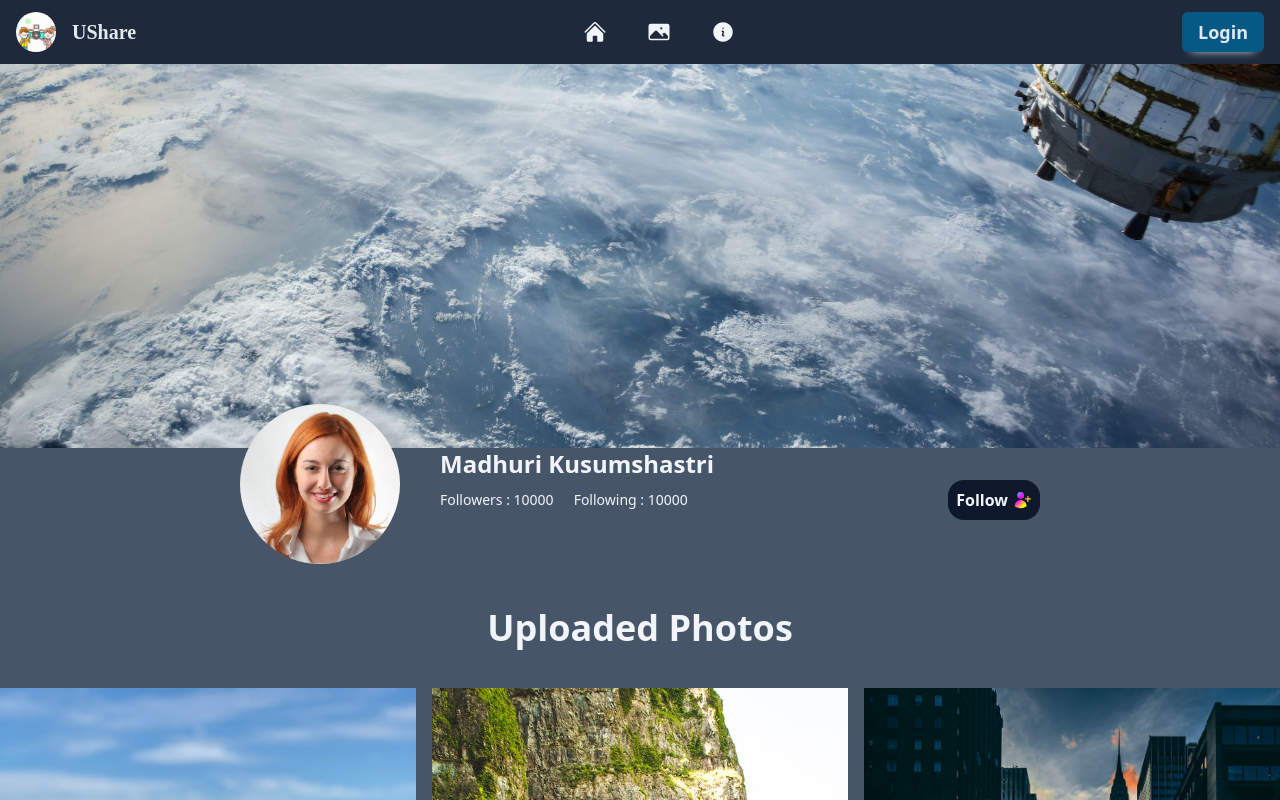
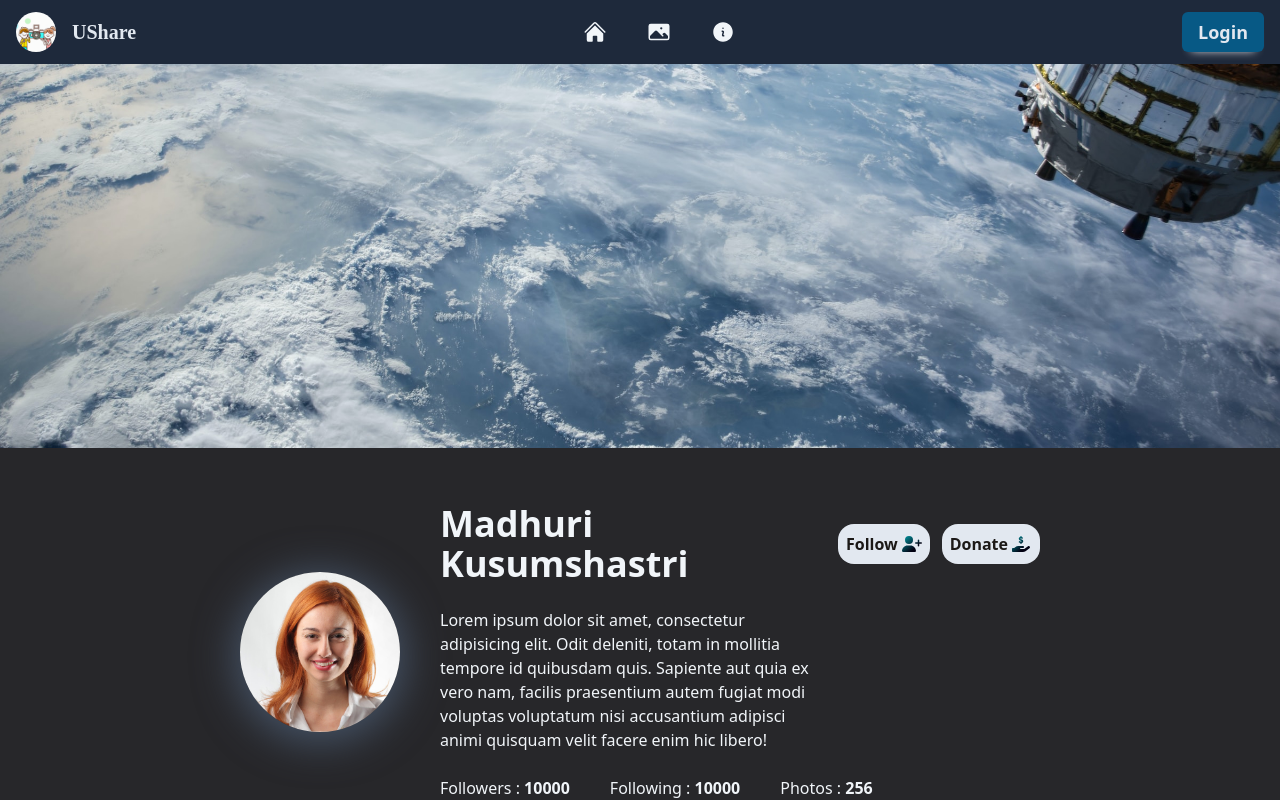
Before and after one commit to Madhur-Dandev/Photo_Sharing_App, a React (Vite) app in the folder frontend/: page /profile/1 in a window 1280 px wide. Shown: the top 800 px of the page. Built offline with nearby package versions, Linux system fonts and the light colour scheme; a web font is replaced by a local one.

Commit message:
change design of profile page

```diff
--- a/frontend/src/App.jsx
+++ b/frontend/src/App.jsx
@@ -16,7 +16,7 @@ function App() {
   const globalVal = useContext(context); // access global context values
 
   return (
-    <div className="bg-slate-600 text-slate-100 relative">
+    <div className="bg-zinc-800 text-slate-100 relative">
       {/* show alert only when something triggers it. */}
       {globalVal.showAlert && <Alert />}
       {/* Component to show the details of image when it shows to user */}
--- a/frontend/src/components/Profile.jsx
+++ b/frontend/src/components/Profile.jsx
@@ -1,4 +1,5 @@
-import { useEffect, useContext } from "react";
+import { useEffect, useContext, useState } from "react";
+import { useLocation } from "react-router-dom";
 import { context } from "../context";
 import ImgGrid from "./ImgGrid";
 
@@ -8,6 +9,16 @@ const Profile = () => {
    */
   const globalVal = useContext(context);
 
+  const { username } = (() => {
+    const params = useLocation().search.slice(1).split("&");
+    const paramsObj = {};
+    params.forEach((elem) => {
+      const data = elem.split("=");
+      paramsObj[data[0]] = data[1];
+    });
+    return paramsObj;
+  })();
+
   useEffect(() => {
     globalVal.setShowBall(false);
   }, []);
@@ -15,16 +26,16 @@ const Profile = () => {
   return (
     <div className="flex flex-col">
       <div>
-        <div className="w-full h-56 xl:h-96">
+        <div className="w-full h-52 xl:h-96">
           <img
             src="/images/recommended11.jpg"
             alt="user banner"
             className="w-full h-full object-cover"
           />
         </div>
-        <div className="flex flex-col sm:flex-row items-center px-2 md:px-32 lg:px-44 xl:px-60 gap-2 sm:gap-10 relative -top-6 sm:-top-11 profile-info-div">
+        <div className="flex flex-col md:flex-row items-center px-0 md:px-14 lg:px-24 xl:px-60 gap-2 sm:gap-10 relative py-10">
           <div className="w-max">
-            <div className="w-24 h-24 sm:w-40 sm:h-40 rounded-full overflow-hidden">
+            <div className="w-32 h-32 sm:w-40 sm:h-40 rounded-full overflow-hidden shadow-profile-img shadow-slate-600">
               <img
                 src="/images/profile_temp.jpeg"
                 alt="user picture"
@@ -32,46 +43,125 @@ const Profile = () => {
               />
             </div>
           </div>
-          <div className="py-1 sm:py-4 w-full relative top-1 sm:top-0 text-center sm:text-start">
-            <p className="font-bold text-lg sm:text-2xl profile-name">
+          <div className="py-1 sm:py-4 w-full relative flex flex-col gap-6">
+            <div className="flex flex-col md:flex-row gap-3 md:gap-10 items-center">
+              <p className="font-bold text-2xl sm:text-4xl">
                 Madhuri Kusumshastri
               </p>
-            <div className="flex flex-col lg:flex-row justify-between lg:items-center">
-              <div className="text-xs sm:text-sm follow-text">
-                <span>
-                  Followers : <span>10000</span>
-                </span>
-                <span className="ml-5">
-                  Following : <span>10000</span>
-                </span>
-              </div>
-              <p className="text-xs lg:text-base flex items-center font-bold bg-slate-900 p-1 lg:p-2 rounded-2xl cursor-pointer w-max mt-2 lg:mt-0 m-auto sm:m-0">
+              <div className="flex gap-3">
+                <p className="text-base flex items-center font-extrabold bg-slate-200 text-stone-900 p-2 rounded-2xl cursor-pointer w-max mt-2 sm:mt-0 m-auto md:m-0">
                   Follow{" "}
                   <span>
-                  {/* className="w-3 lg:w-5 ml-1" */}
-                  <svg
+                    {/* <svg
                     xmlns="http://www.w3.org/2000/svg"
-                    viewBox="0 0 24 24"
-                    aria-hidden="true"
-                    className="w-3 lg:w-5 ml-1"
+                    height="1em"
+                    viewBox="0 0 640 512"
+                    className="w-5 ml-1"
                   >
                     <defs>
                       <linearGradient
-                        id="my-gradient"
+                        id="my-gradient1"
                         gradientTransform="rotate(45)"
                       >
-                        <stop offset="0%" stopColor="cyan" />s
-                        <stop offset="50%" stopColor="magenta" />
-                        <stop offset="100%" stopColor="yellow" />
+                        <stop offset="0%" stopColor="#00A1AB" />
+                        <stop offset="100%" stopColor="#020112" />
                       </linearGradient>
                     </defs>
                     <path
-                      fill="url(#my-gradient)"
-                      d="M6.25 6.375a4.125 4.125 0 118.25 0 4.125 4.125 0 01-8.25 0zM3.25 19.125a7.125 7.125 0 0114.25 0v.003l-.001.119a.75.75 0 01-.363.63 13.067 13.067 0 01-6.761 1.873c-2.472 0-4.786-.684-6.76-1.873a.75.75 0 01-.364-.63l-.001-.122zM19.75 7.5a.75.75 0 00-1.5 0v2.25H16a.75.75 0 000 1.5h2.25v2.25a.75.75 0 001.5 0v-2.25H22a.75.75 0 000-1.5h-2.25V7.5z"
-                    ></path>
+                      fill="url(#my-gradient1)"
+                      d="M96 128a128 128 0 1 1 256 0A128 128 0 1 1 96 128zM0 482.3C0 383.8 79.8 304 178.3 304h91.4C368.2 304 448 383.8 448 482.3c0 16.4-13.3 29.7-29.7 29.7H29.7C13.3 512 0 498.7 0 482.3zM472 200H616c13.3 0 24 10.7 24 24s-10.7 24-24 24H472c-13.3 0-24-10.7-24-24s10.7-24 24-24z"
+                    />
+                  </svg> */}
+                    <svg
+                      xmlns="http://www.w3.org/2000/svg"
+                      height="1em"
+                      viewBox="0 0 640 512"
+                      className="w-5 ml-1"
+                    >
+                      <defs>
+                        <linearGradient
+                          id="my-gradient2"
+                          gradientTransform="rotate(45)"
+                        >
+                          <stop offset="0%" stopColor="#00A1AB" />
+                          <stop offset="100%" stopColor="#020112" />
+                        </linearGradient>
+                      </defs>
+                      <path
+                        fill="url(#my-gradient2)"
+                        d="M96 128a128 128 0 1 1 256 0A128 128 0 1 1 96 128zM0 482.3C0 383.8 79.8 304 178.3 304h91.4C368.2 304 448 383.8 448 482.3c0 16.4-13.3 29.7-29.7 29.7H29.7C13.3 512 0 498.7 0 482.3zM504 312V248H440c-13.3 0-24-10.7-24-24s10.7-24 24-24h64V136c0-13.3 10.7-24 24-24s24 10.7 24 24v64h64c13.3 0 24 10.7 24 24s-10.7 24-24 24H552v64c0 13.3-10.7 24-24 24s-24-10.7-24-24z"
+                      />
+                    </svg>
+                    {/* <svg
+                    xmlns="http://www.w3.org/2000/svg"
+                    height="1em"
+                    viewBox="0 0 640 512"
+                    className="w-5 ml-1"
+                  >
+                    <defs>
+                      <linearGradient
+                        id="my-gradient3"
+                        gradientTransform="rotate(45)"
+                      >
+                        <stop offset="0%" stopColor="#171C2D" />
+                        <stop offset="100%" stopColor="#254252" />
+                      </linearGradient>
+                    </defs>
+                    <path
+                      fill="url(#my-gradient3)"
+                      d="M224 256A128 128 0 1 0 224 0a128 128 0 1 0 0 256zm-45.7 48C79.8 304 0 383.8 0 482.3C0 498.7 13.3 512 29.7 512H322.8c-3.1-8.8-3.7-18.4-1.4-27.8l15-60.1c2.8-11.3 8.6-21.5 16.8-29.7l40.3-40.3c-32.1-31-75.7-50.1-123.9-50.1H178.3zm435.5-68.3c-15.6-15.6-40.9-15.6-56.6 0l-29.4 29.4 71 71 29.4-29.4c15.6-15.6 15.6-40.9 0-56.6l-14.4-14.4zM375.9 417c-4.1 4.1-7 9.2-8.4 14.9l-15 60.1c-1.4 5.5 .2 11.2 4.2 15.2s9.7 5.6 15.2 4.2l60.1-15c5.6-1.4 10.8-4.3 14.9-8.4L576.1 358.7l-71-71L375.9 417z"
+                    />
+                  </svg> */}
+                  </span>
+                </p>
+                <p className="text-base flex items-center font-extrabold bg-slate-200 text-stone-900 p-2 rounded-2xl cursor-pointer w-max mt-2 sm:mt-0 m-auto md:m-0">
+                  Donate{" "}
+                  <span>
+                    <svg
+                      xmlns="http://www.w3.org/2000/svg"
+                      height="1em"
+                      viewBox="0 0 640 512"
+                      className="w-5 ml-1"
+                    >
+                      <defs>
+                        <linearGradient
+                          id="my-gradient2"
+                          gradientTransform="rotate(45)"
+                        >
+                          <stop offset="0%" stopColor="#00A1AB" />
+                          <stop offset="100%" stopColor="#020112" />
+                        </linearGradient>
+                      </defs>
+                      <path
+                        fill="url(#my-gradient2)"
+                        d="M312 24V34.5c6.4 1.2 12.6 2.7 18.2 4.2c12.8 3.4 20.4 16.6 17 29.4s-16.6 20.4-29.4 17c-10.9-2.9-21.1-4.9-30.2-5c-7.3-.1-14.7 1.7-19.4 4.4c-2.1 1.3-3.1 2.4-3.5 3c-.3 .5-.7 1.2-.7 2.8c0 .3 0 .5 0 .6c.2 .2 .9 1.2 3.3 2.6c5.8 3.5 14.4 6.2 27.4 10.1l.9 .3 0 0c11.1 3.3 25.9 7.8 37.9 15.3c13.7 8.6 26.1 22.9 26.4 44.9c.3 22.5-11.4 38.9-26.7 48.5c-6.7 4.1-13.9 7-21.3 8.8V232c0 13.3-10.7 24-24 24s-24-10.7-24-24V220.6c-9.5-2.3-18.2-5.3-25.6-7.8c-2.1-.7-4.1-1.4-6-2c-12.6-4.2-19.4-17.8-15.2-30.4s17.8-19.4 30.4-15.2c2.6 .9 5 1.7 7.3 2.5c13.6 4.6 23.4 7.9 33.9 8.3c8 .3 15.1-1.6 19.2-4.1c1.9-1.2 2.8-2.2 3.2-2.9c.4-.6 .9-1.8 .8-4.1l0-.2c0-1 0-2.1-4-4.6c-5.7-3.6-14.3-6.4-27.1-10.3l-1.9-.6c-10.8-3.2-25-7.5-36.4-14.4c-13.5-8.1-26.5-22-26.6-44.1c-.1-22.9 12.9-38.6 27.7-47.4c6.4-3.8 13.3-6.4 20.2-8.2V24c0-13.3 10.7-24 24-24s24 10.7 24 24zM568.2 336.3c13.1 17.8 9.3 42.8-8.5 55.9L433.1 485.5c-23.4 17.2-51.6 26.5-80.7 26.5H192 32c-17.7 0-32-14.3-32-32V416c0-17.7 14.3-32 32-32H68.8l44.9-36c22.7-18.2 50.9-28 80-28H272h16 64c17.7 0 32 14.3 32 32s-14.3 32-32 32H288 272c-8.8 0-16 7.2-16 16s7.2 16 16 16H392.6l119.7-88.2c17.8-13.1 42.8-9.3 55.9 8.5zM193.6 384l0 0-.9 0c.3 0 .6 0 .9 0z"
+                      />
                     </svg>
                   </span>
                 </p>
+              </div>
+            </div>
+            <div>
+              <p className="user-bio sm:w-96 m-auto md:m-0">
+                Lorem ipsum dolor sit amet, consectetur adipisicing elit. Odit
+                deleniti, totam in mollitia tempore id quibusdam quis. Sapiente
+                aut quia ex vero nam, facilis praesentium autem fugiat modi
+                voluptas voluptatum nisi accusantium adipisci animi quisquam
+                velit facere enim hic libero!
+              </p>
+            </div>
+            <div className="flex flex-col lg:flex-row justify-between lg:items-center">
+              <div className="text-base follow-text flex gap-2 sm:gap-5 justify-center md:justify-normal items-center border-t border-b md:border-none border-stone-100 py-2 md:py-0">
+                <span>
+                  Followers : <span className="font-bold">10000</span>
+                </span>
+                <span className="ml-5">
+                  Following : <span className="font-bold">10000</span>
+                </span>
+                <span className="ml-5">
+                  Photos : <span className="font-bold">256</span>
+                </span>
+              </div>
             </div>
           </div>
         </div>
--- a/frontend/src/index.css
+++ b/frontend/src/index.css
@@ -64,6 +64,12 @@
     } */
 }
 
+@media screen and (max-width: 640px) {
+    .user-bio {
+        width: 350px;
+    }
+}
+
 @media screen and (max-width: 400px) {
     .guide-container {
         @apply grid-cols-1 place-items-center rounded-xl
@@ -77,15 +83,17 @@
         @apply rounded-none
     }
 
-    .profile-info-div {
-        @apply -top-9
+    .follow-text {
+        font-size: .8rem;
     }
 
-    .profile-name {
-        @apply text-base
-    }
-
-    .follow-text {
-        font-size: .6rem;
+    .user-bio {
+        width: 300px;
     }
 }
+
+@media screen and (max-width: 300px) {
+    .user-bio {
+        width: 225px;
+    }
+}
--- a/frontend/tailwind.config.js
+++ b/frontend/tailwind.config.js
@@ -13,6 +13,7 @@ export default {
       boxShadow: {
         "nav-login": "0px 8px 10px -9px",
         "nav-login-hover": "0px 9px 15px -7px",
+        "profile-img": "0px 5px 40px 5px"
       },
       spacing: {
         "initial": "0.35rem",
```
Also changed, not shown: frontend/src/components/CommentAndReply.jsx (+8 -0 lines). Lines whose indentation alone changed are shown as unchanged.
